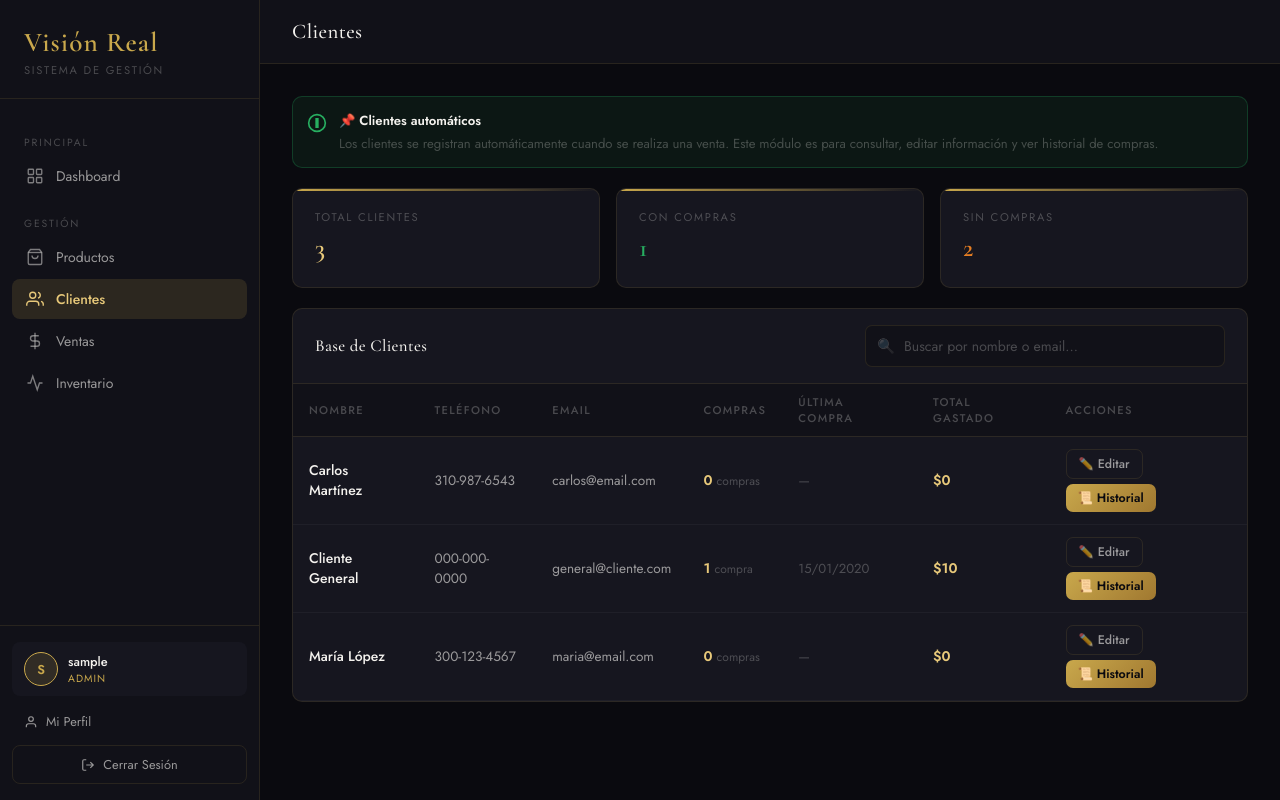
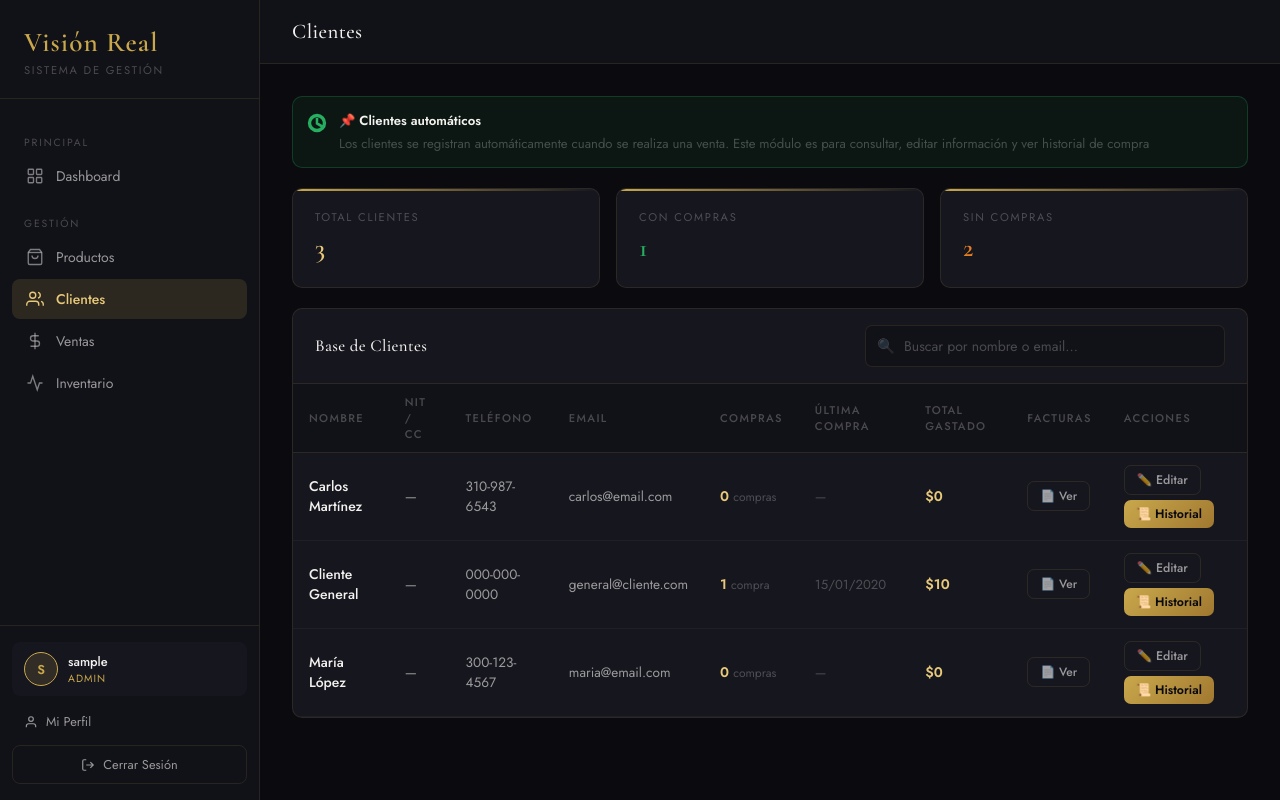
Before and after one commit to alejand67188-ctrl/Proyecto, a PHP site: page /vision_real/views/clientes.php in a window 1280 px wide. Run offline with PHP 8.4, Linux system fonts and the light colour scheme; the visitor is signed in with stand-in values (Sample User, id 1); data comes from the database, SQL or seed files in the repository; tables that the repository leaves empty hold one stand-in row (values such as "Sample post").

Commit message:
Refactor: Mostrar solo NIT y teléfono en tabla, agregar columna de facturas

```diff
--- a/views/clientes.php
+++ b/views/clientes.php
@@ -19,10 +19,11 @@ if ($_SERVER['REQUEST_METHOD'] === 'POST') {
         $telefono = trim($_POST['telefono'] ?? '');
         $email = trim($_POST['email'] ?? '');
         $direccion = trim($_POST['direccion'] ?? '');
+        $nit = trim($_POST['nit'] ?? '');
 
         if (empty($nombre)) { $error = 'El nombre es obligatorio'; }
         else {
-            if ($cm->update($id, $nombre, $telefono, $email, $direccion)) {
+            if ($cm->update($id, $nombre, $telefono, $email, $direccion, $nit)) {
                 $msg = 'Cliente actualizado correctamente';
             } else {
                 $error = 'Error al actualizar';
@@ -49,11 +50,11 @@ include __DIR__ . '/partials/head.php';
     <?php if($error): ?><div class="alert alert-error" style="margin-bottom:16px">⚠ <?=htmlspecialchars($error)?></div><?php endif; ?>
 
     <!-- INFORMACIÓN DE REGISTRO -->
-    <div style="background:rgba(39,174,96,0.08);border:1px solid rgba(39,174,96,0.25);border-radius:10px;padding:14px;margin-bottom:20px;font-size:.82rem;color:var(--success);display:flex;gap:12px;align-items:flex-start">
-      <svg width="20" height="20" viewBox="0 0 24 24" fill="none" stroke="currentColor" stroke-width="2" style="flex-shrink:0;margin-top:2px"><path d="M12 2C6.48 2 2 6.48 2 12s4.48 10 10 10 10-4.48 10-10S17.52 2 12 2zm1 15h-2v-2h2v2zm0-4h-2V7h2v6z"/></svg>
+    <div style="background:rgba(39,174,96,0.08);border:1px solid rgba(39,174,96,0.25);border-radius:10px;padding:14px;margin-bottom:20px;font-size:.82rem;color:var(--success);display:flex;gap:12px">
+      <svg width="20" height="20" viewBox="0 0 24 24" fill="none" stroke="currentColor" stroke-width="2" style="flex-shrink:0;margin-top:2px"><path d="M12 2C6.48 2 2 6.48 2 12s4.48 10 10 10 10-4.48 10-10S17.52 2 12 2zm0 18c-4.41 0-8-3.59-8-8s3.59-8 8-8 8 3.59 8 8-3.59 8-8 8zm.5-13h-1v6l5.25 3.15.75-1.23-5-2.92z"/></svg>
       <div>
         <strong style="color:var(--white);display:block;margin-bottom:4px">📌 Clientes automáticos</strong>
-        <span style="color:var(--white-muted)">Los clientes se registran automáticamente cuando se realiza una venta. Este módulo es para consultar, editar información y ver historial de compras.</span>
+        <span style="color:var(--white-muted)">Los clientes se registran automáticamente cuando se realiza una venta. Este módulo es para consultar, editar información y ver historial de compra</span>
       </div>
     </div>
 
@@ -82,17 +83,19 @@ include __DIR__ . '/partials/head.php';
           <thead>
             <tr>
               <th>Nombre</th>
+              <th>NIT / CC</th>
               <th>Teléfono</th>
               <th>Email</th>
               <th>Compras</th>
               <th>Última Compra</th>
               <th>Total Gastado</th>
+              <th>Facturas</th>
               <th>Acciones</th>
             </tr>
           </thead>
           <tbody>
             <?php if(empty($clientes)): ?>
-            <tr><td colspan="7" class="table-empty">No hay clientes registrados</td></tr>
+            <tr><td colspan="9" class="table-empty">No hay clientes registrados</td></tr>
             <?php else: foreach($clientes as $c):
               $compras = $vm->getComprasPorCliente($c['id']);
               $num_compras = count($compras);
@@ -101,6 +104,7 @@ include __DIR__ . '/partials/head.php';
             ?>
             <tr>
               <td><strong><?=htmlspecialchars($c['nombre'])?></strong></td>
+              <td style="font-size:.85rem"><?=htmlspecialchars($c['nit']??'—')?></td>
               <td style="font-size:.85rem"><?=htmlspecialchars($c['telefono']??'—')?></td>
               <td style="font-size:.85rem"><?=htmlspecialchars($c['email']??'—')?></td>
               <td>
@@ -112,6 +116,11 @@ include __DIR__ . '/partials/head.php';
               </td>
               <td style="font-weight:600;color:var(--gold-light)">$<?=number_format($total_gastado,0,',','.')?></td>
               <td>
+                <button class="btn btn-outline btn-sm" onclick="verFacturas(this)" style="font-size:.75rem">📄 Ver</button>
+                <!-- Facturas ocultas -->
+                <span style="display:none" class="d-facturas"><?=implode('|',array_map(fn($v)=>'#'.$v['id'].' - '.$v['fecha'].' - $'.number_format($v['total'],0,',','.'),array_slice($compras,0,10)))?></span>
+              </td>
+              <td>
                 <div style="display:flex;gap:5px;flex-wrap:wrap">
                   <button class="btn btn-outline btn-sm" onclick="abrirEditar(this)">✏️ Editar</button>
                   <button class="btn btn-primary btn-sm" onclick="verHistorial(this)">📜 Historial</button>
@@ -119,6 +128,7 @@ include __DIR__ . '/partials/head.php';
                 <!-- Datos ocultos -->
                 <span style="display:none" class="d-id"><?=(int)$c['id']?></span>
                 <span style="display:none" class="d-nombre"><?=htmlspecialchars($c['nombre'],ENT_QUOTES)?></span>
+                <span style="display:none" class="d-nit"><?=htmlspecialchars($c['nit']??'',ENT_QUOTES)?></span>
                 <span style="display:none" class="d-telefono"><?=htmlspecialchars($c['telefono']??'',ENT_QUOTES)?></span>
                 <span style="display:none" class="d-email"><?=htmlspecialchars($c['email']??'',ENT_QUOTES)?></span>
                 <span style="display:none" class="d-direccion"><?=htmlspecialchars($c['direccion']??'',ENT_QUOTES)?></span>
@@ -135,7 +145,7 @@ include __DIR__ . '/partials/head.php';
 </div>
 
 <!-- MODAL EDITAR -->
-<div id="overlay-editar" style="display:none;position:fixed;inset:0;background:rgba(0,0,0,0.75);z-index:1000;align-items:center;justify-content:center;padding:20px" onclick="if(event.target===this)cerrar()">
+<div id="overlay-editar" style="display:none;position:fixed;inset:0;background:rgba(0,0,0,0.75);z-index:1000;align-items:center;justify-content:center;padding:20px" onclick="if(event.target===this) cerrar()">
   <div style="background:var(--bg-card);border:1px solid var(--border);border-radius:12px;width:100%;max-width:520px;box-shadow:0 20px 60px rgba(0,0,0,.6)">
     <div style="display:flex;align-items:center;justify-content:space-between;padding:18px 24px;border-bottom:1px solid var(--border)">
       <span style="font-family:var(--font-display);font-size:1.1rem;color:var(--gold-light)">✏️ Editar Cliente</span>
@@ -150,10 +160,14 @@ include __DIR__ . '/partials/head.php';
           <input type="text" name="nombre" id="f-nombre" required>
         </div>
         <div class="form-group">
+          <label>NIT / CC</label>
+          <input type="text" name="nit" id="f-nit">
+        </div>
+        <div class="form-group">
           <label>Teléfono</label>
           <input type="text" name="telefono" id="f-telefono">
         </div>
-        <div class="form-group">
+        <div class="form-group span-2">
           <label>Email</label>
           <input type="email" name="email" id="f-email">
         </div>
@@ -171,7 +185,7 @@ include __DIR__ . '/partials/head.php';
 </div>
 
 <!-- MODAL HISTORIAL -->
-<div id="overlay-historial" style="display:none;position:fixed;inset:0;background:rgba(0,0,0,0.75);z-index:1000;align-items:center;justify-content:center;padding:20px;overflow-y:auto" onclick="if(event.target===this)cerrarHistorial()">
+<div id="overlay-historial" style="display:none;position:fixed;inset:0;background:rgba(0,0,0,0.75);z-index:1000;align-items:center;justify-content:center;padding:20px;overflow-y:auto" onclick="if(event.target===this) cerrarHistorial()">
   <div style="background:var(--bg-card);border:1px solid var(--border);border-radius:12px;width:100%;max-width:600px;max-height:90vh;overflow-y:auto;box-shadow:0 20px 60px rgba(0,0,0,.6)">
     <div style="display:flex;align-items:center;justify-content:space-between;padding:18px 24px;border-bottom:1px solid var(--border);position:sticky;top:0;background:var(--bg-card);z-index:1">
       <span style="font-family:var(--font-display);font-size:1.1rem;color:var(--gold-light)">📜 Historial de Compras</span>
@@ -179,6 +193,19 @@ include __DIR__ . '/partials/head.php';
     </div>
     <div style="padding:20px">
       <div id="historial-contenido"></div>
+    </div>
+  </div>
+</div>
+
+<!-- MODAL FACTURAS -->
+<div id="overlay-facturas" style="display:none;position:fixed;inset:0;background:rgba(0,0,0,0.75);z-index:1000;align-items:center;justify-content:center;padding:20px;overflow-y:auto" onclick="if(event.target===this) cerrarFacturas()">
+  <div style="background:var(--bg-card);border:1px solid var(--border);border-radius:12px;width:100%;max-width:600px;max-height:90vh;overflow-y:auto;box-shadow:0 20px 60px rgba(0,0,0,.6)">
+    <div style="display:flex;align-items:center;justify-content:space-between;padding:18px 24px;border-bottom:1px solid var(--border);position:sticky;top:0;background:var(--bg-card);z-index:1">
+      <span style="font-family:var(--font-display);font-size:1.1rem;color:var(--gold-light)">📄 Facturas del Cliente</span>
+      <button onclick="cerrarFacturas()" style="background:none;border:none;color:var(--white-muted);cursor:pointer;font-size:1.2rem">✕</button>
+    </div>
+    <div style="padding:20px">
+      <div id="facturas-contenido"></div>
     </div>
   </div>
 </div>
@@ -195,6 +222,7 @@ function abrirEditar(btn) {
   var td = btn.closest('td');
   document.getElementById('f-id').value       = td.querySelector('.d-id').textContent.trim();
   document.getElementById('f-nombre').value   = td.querySelector('.d-nombre').textContent.trim();
+  document.getElementById('f-nit').value      = td.querySelector('.d-nit').textContent.trim();
   document.getElementById('f-telefono').value = td.querySelector('.d-telefono').textContent.trim();
   document.getElementById('f-email').value    = td.querySelector('.d-email').textContent.trim();
   document.getElementById('f-direccion').value= td.querySelector('.d-direccion').textContent.trim();
@@ -217,8 +245,25 @@ function verHistorial(btn) {
   document.getElementById('overlay-historial').style.display = 'flex';
 }
 
+function verFacturas(btn) {
+  var td = btn.closest('tr').querySelector('td:last-child');
+  var facturas = td.querySelector('.d-facturas').textContent.trim();
+  var contenido = document.getElementById('facturas-contenido');
+  if (!facturas) {
+    contenido.innerHTML = '<div style="text-align:center;color:var(--white-muted);padding:40px;font-size:.9rem">Sin facturas registradas</div>';
+  } else {
+    contenido.innerHTML = '<div style="display:flex;flex-direction:column;gap:8px">' +
+      facturas.split('|').map(function(f) {
+        return '<div style="background:var(--bg-panel);padding:12px;border-radius:8px;border:1px solid var(--border);font-size:.85rem"><strong style="color:var(--gold-light)">' + f + '</strong></div>';
+      }).join('') +
+      '</div>';
+  }
+  document.getElementById('overlay-facturas').style.display = 'flex';
+}
+
 function cerrar() { document.getElementById('overlay-editar').style.display = 'none'; }
 function cerrarHistorial() { document.getElementById('overlay-historial').style.display = 'none'; }
+function cerrarFacturas() { document.getElementById('overlay-facturas').style.display = 'none'; }
 
 var mt = document.getElementById('menu-toggle'), sb = document.getElementById('sidebar');
 if (mt && sb) mt.addEventListener('click', function() { sb.classList.toggle('open'); });
```
